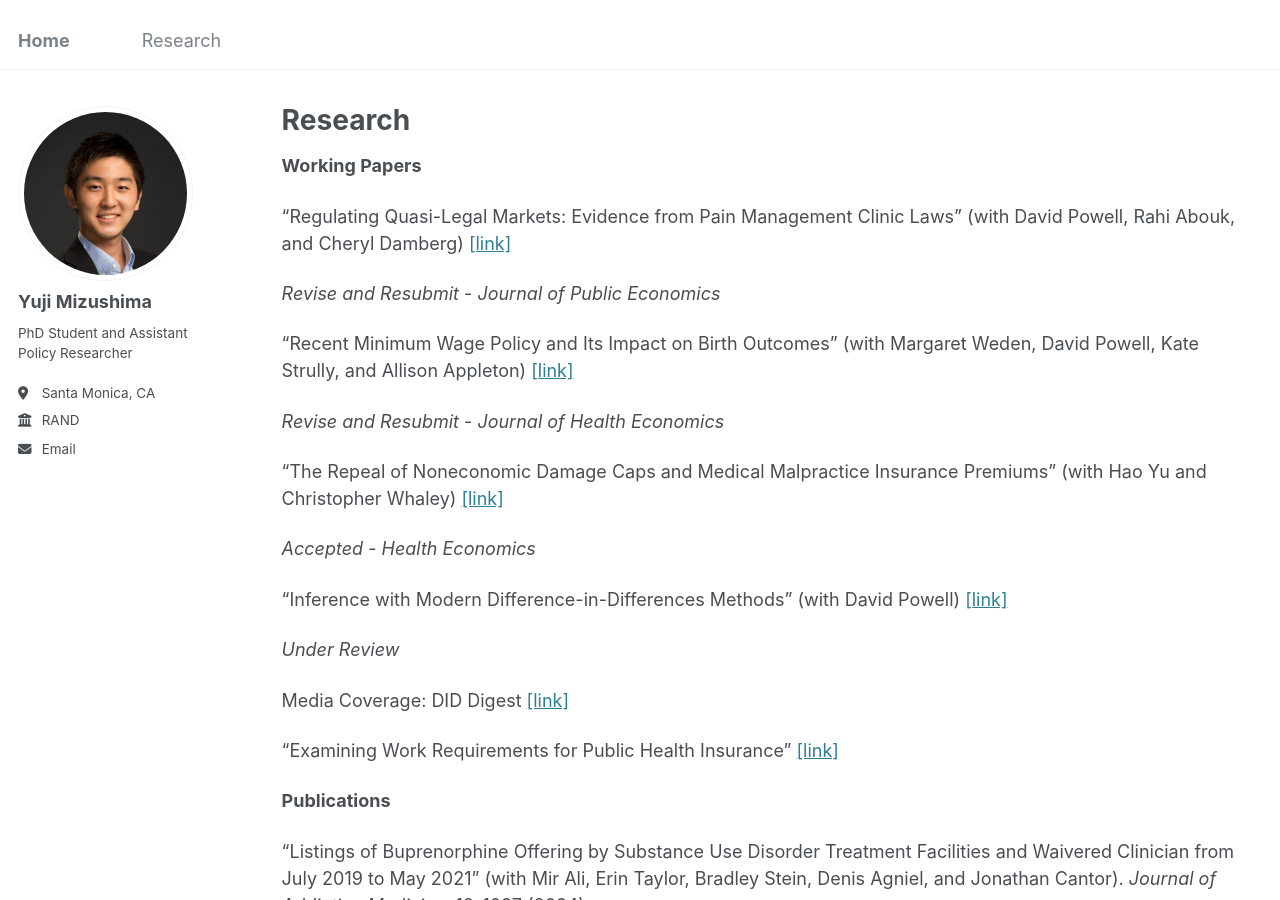
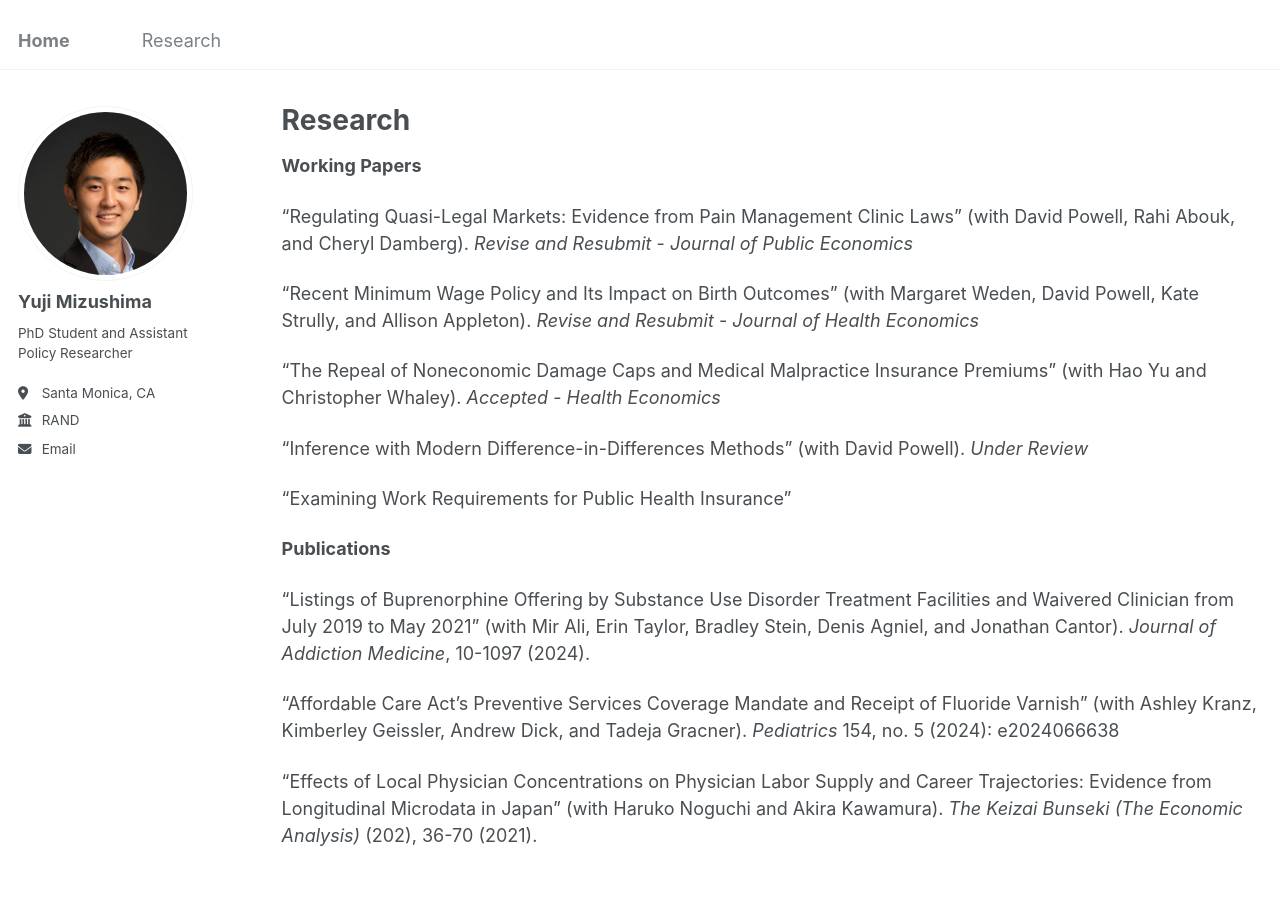
Before and after one commit to yujimizushima/yujimizushima.github.io, a Jekyll site: the page built from _pages/research.md, in a window 1280 px wide and 900 px high. Built offline with Jekyll 4.4.1, drawn with Linux system fonts in a browser that asks for light colours.

Commit message:
Update research.md

```diff
--- a/_pages/research.md
+++ b/_pages/research.md
@@ -7,27 +7,15 @@ author_profile: true
 
 **Working Papers**
 
-"Regulating Quasi-Legal Markets: Evidence from Pain Management Clinic Laws" (with David Powell, Rahi Abouk, and Cheryl Damberg) [[link]](https://papers.ssrn.com/sol3/papers.cfm?abstract_id=4704757)
+"Regulating Quasi-Legal Markets: Evidence from Pain Management Clinic Laws" (with David Powell, Rahi Abouk, and Cheryl Damberg). _Revise and Resubmit_ - _Journal of Public Economics_
 
-_Revise and Resubmit_ - _Journal of Public Economics_
+"Recent Minimum Wage Policy and Its Impact on Birth Outcomes" (with Margaret Weden, David Powell, Kate Strully, and Allison Appleton). _Revise and Resubmit_ - _Journal of Health Economics_
 
-"Recent Minimum Wage Policy and Its Impact on Birth Outcomes" (with Margaret Weden, David Powell, Kate Strully, and Allison Appleton) [[link]](https://papers.ssrn.com/sol3/papers.cfm?abstract_id=5257259#:~:text=We%20then%20find%20mixed%20effects,age%20births%2C%20but%20longer%20gestations.)
+"The Repeal of Noneconomic Damage Caps and Medical Malpractice Insurance Premiums" (with Hao Yu and Christopher Whaley). _Accepted_ - _Health Economics_
 
-_Revise and Resubmit_ - _Journal of Health Economics_
+"Inference with Modern Difference-in-Differences Methods" (with David Powell). _Under Review_
 
-"The Repeal of Noneconomic Damage Caps and Medical Malpractice Insurance Premiums" (with Hao Yu and Christopher Whaley)
-[[link]](https://drive.google.com/file/d/1J7fyvd9hpXpzf6d6Zl3cC3jJ8tHawwhQ/view?usp=drive_link)
-
-_Accepted_ - _Health Economics_
-
-"Inference with Modern Difference-in-Differences Methods" (with David Powell) [[link]](https://papers.ssrn.com/sol3/papers.cfm?abstract_id=5221387)
-
-_Under Review_
-
-Media Coverage: DID Digest [[link]](https://diddigest.substack.com/p/more-did-drops-continuous-treatments)
-
-"Examining Work Requirements for Public Health Insurance" [[link]](https://drive.google.com/file/d/1bcSqJaD26eJ60cfKnxqNvccjczEbs1hP/view?usp=drive_link)
-
+"Examining Work Requirements for Public Health Insurance"
 
 **Publications**
 
```
